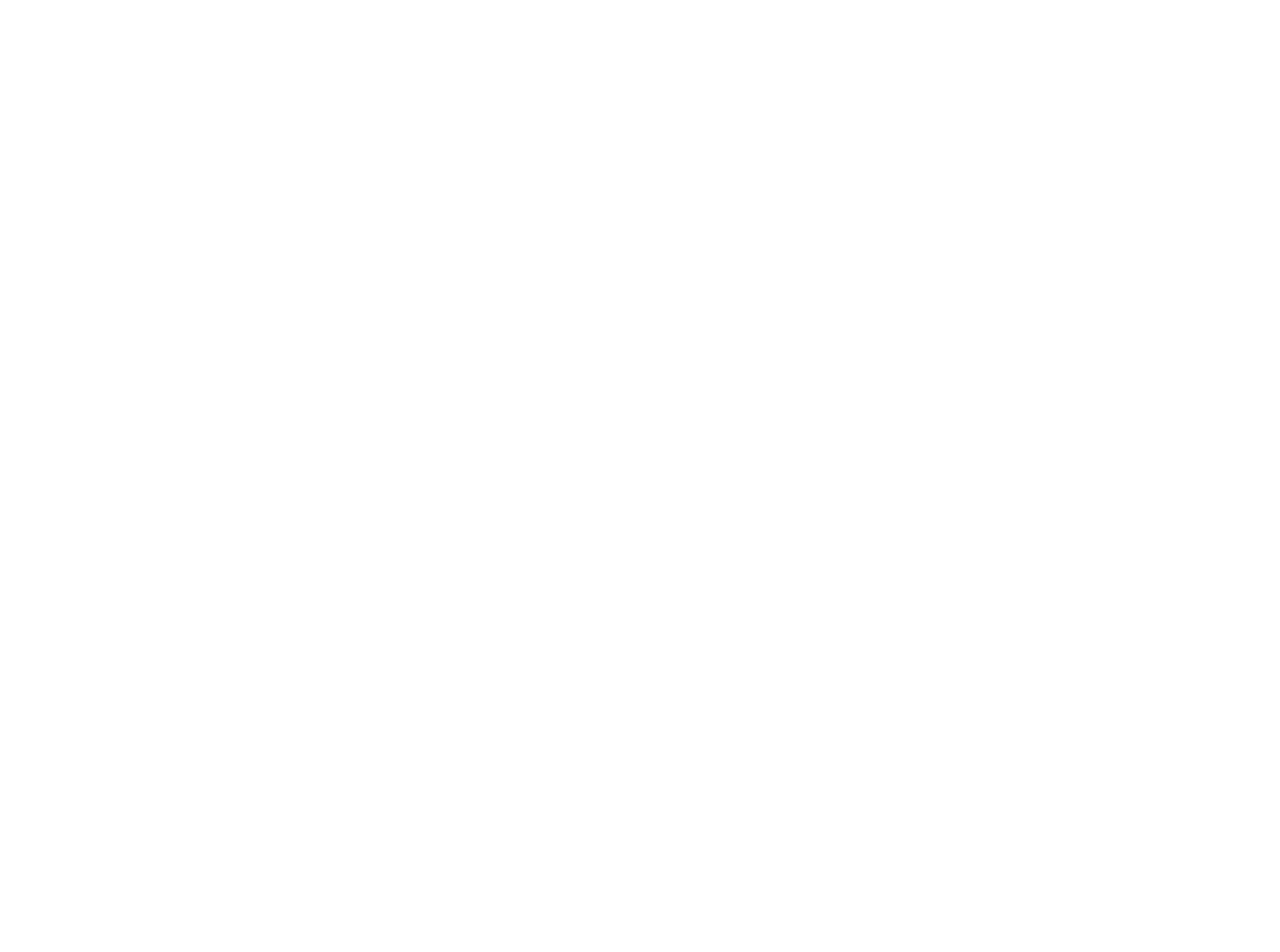
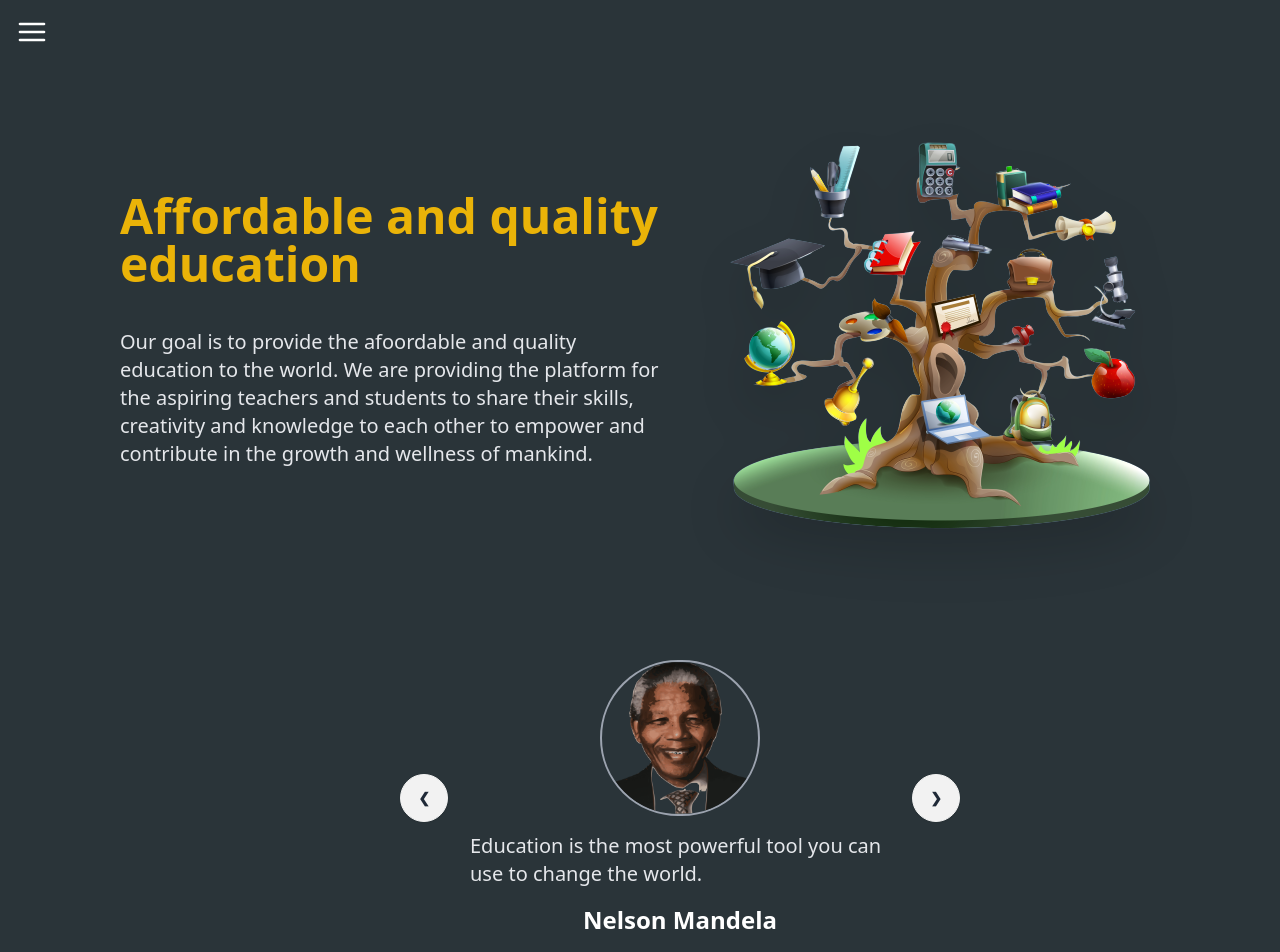
Before and after one commit to Rahulkumar8967/Lms-frontend, a React (Vite) app: page /about in a window 1280 px wide. Before the commit this address had no page. Shown: the top 952 px of the page. Before the commit the page ends 800 px from the top, so only its background shows below. Built offline with nearby package versions, Linux system fonts and the light colour scheme; the HTML template or start-up script is replaced by a standard one.

Commit message:
adding AboutUS Section

```diff
--- a/src/App.jsx
+++ b/src/App.jsx
@@ -1,12 +1,12 @@
 import { Route, Routes } from 'react-router-dom';
 import HomePage from './Pages/HomePage';
 
-
+import AboutUs from './Pages/AboutUs';
 function App() {
   return (
     <Routes>
       <Route path="/" element={<HomePage />} />
-
+      <Route path="/about" element={<AboutUs />} ></Route>
     </Routes>
   );
 }
--- a/src/Components/carouselSlide.jsx
+++ b/src/Components/carouselSlide.jsx
@@ -0,0 +1,20 @@
+function CarouselSlide({image, title, description, slideNumber, totalSlides}) {
+    return (
+                <div id={`slide${slideNumber}`} className="carousel-item relative w-full">
+                    <div className="flex flex-col items-center justify-center gap-4 px-[15%]">
+                        <img src={image} className="w-40 rounded-full border-2 border-gray-400" />
+                        <p className="text-xl text-gray-200">
+                            {description}
+                        </p>
+                        <h3 className="text-2xl font-semibold">{title}</h3>
+                        <div className="absolute flex justify-between transform -translate-y-1/2 left-5 right-5 top-1/2">
+                            <a href={`#slide${(slideNumber == 1 ? totalSlides : (slideNumber - 1))}`} className="btn btn-circle">❮</a>
+                            <a href={`#slide${(slideNumber) % totalSlides + 1}`} className="btn btn-circle">❯</a>
+                        </div>
+                    </div>
+
+                </div>
+    );
+}
+
+export default CarouselSlide;
--- /dev/null
+++ b/src/Constants/CelebrityData.js
@@ -0,0 +1,38 @@
+import apj from "../assets/Images/apj.png";
+import billGates from "../assets/Images/billGates.png";
+import einstein from "../assets/Images/einstein.png";
+import nelsonMandela from "../assets/Images/nelsonMandela.png";
+import steveJobs from "../assets/Images/steveJobs.png";
+
+export const celebrities = [
+    {
+        title: "Nelson Mandela",
+        description: "Education is the most powerful tool you can use to change the world.",
+        image: nelsonMandela,
+        slideNumber: 1
+    },
+    {
+        title: "APJ Abdul Kamal",
+        description: "Failure will never overtake me if my determination to succeed is strong enough.",
+        image: apj,
+        slideNumber: 2
+    },
+    {
+        title: "Albert Einstein",
+        description: "A person who never made a mistake never tried anything new.",
+        image: einstein,
+        slideNumber: 3
+    },
+    {
+        title: "Steve Jobs",
+        description: "We don't get a chance to do that many things, and every one should be really excellent.",
+        image: steveJobs,
+        slideNumber: 4
+    },
+    {
+        title: "Bill Gates",
+        description: "Success is a lousy teacher. It seduces smart people into thinking they can’t lose.",
+        image: billGates,
+        slideNumber: 5
+    },
+]
--- /dev/null
+++ b/src/Pages/AboutUs.jsx
@@ -0,0 +1,54 @@
+import aboutMainImage from "../assets/Images/aboutMainImage.png";
+import CarouselSlide from "../Components/carouselSlide";
+import { celebrities } from "../Constants/CelebrityData";
+import HomeLayout from "../Layouts/HomeLayout";
+
+function AboutUs() {
+
+    return (
+        <HomeLayout>
+            <div className="pl-20 pt-20 flex flex-col text-white">
+                <div className="flex items-center gap-5 mx-10">
+                    <section className="w-1/2 space-y-10">
+                        <h1 className="text-5xl text-yellow-500 font-semibold">
+                            Affordable and quality education
+                        </h1>
+                        <p className="text-xl text-gray-200">
+                            Our goal is to provide the afoordable and quality education to the world.
+                            We are providing the platform for the aspiring teachers and students to share
+                            their skills, creativity and knowledge to each other to empower and contribute
+                            in the growth and wellness of mankind.
+                        </p>
+                    </section>
+
+                    <div className="w-1/2">
+                        <img
+                            id="test1"
+                            style={{
+                                filter: "drop-shadow(0px 10px 10px rgb(0,0,0));"
+                            }}
+                            alt="about main image"
+                            className="drop-shadow-2xl"
+                            src={aboutMainImage}
+                        />
+                    </div>
+                </div>
+
+                <div className="carousel w-1/2 m-auto my-16">
+                    {celebrities && celebrities.map(celebrity => (<CarouselSlide
+                                                                    {...celebrity}
+                                                                    key={celebrity.slideNumber}
+                                                                    totalSlides={celebrities.length}
+
+                                                                />))}
+
+                </div>
+
+
+            </div>
+        </HomeLayout>
+    );
+}
+
+
+export default AboutUs;
```
Also changed, not shown: src/Constants/CelebrityData.jsx (deleted).
